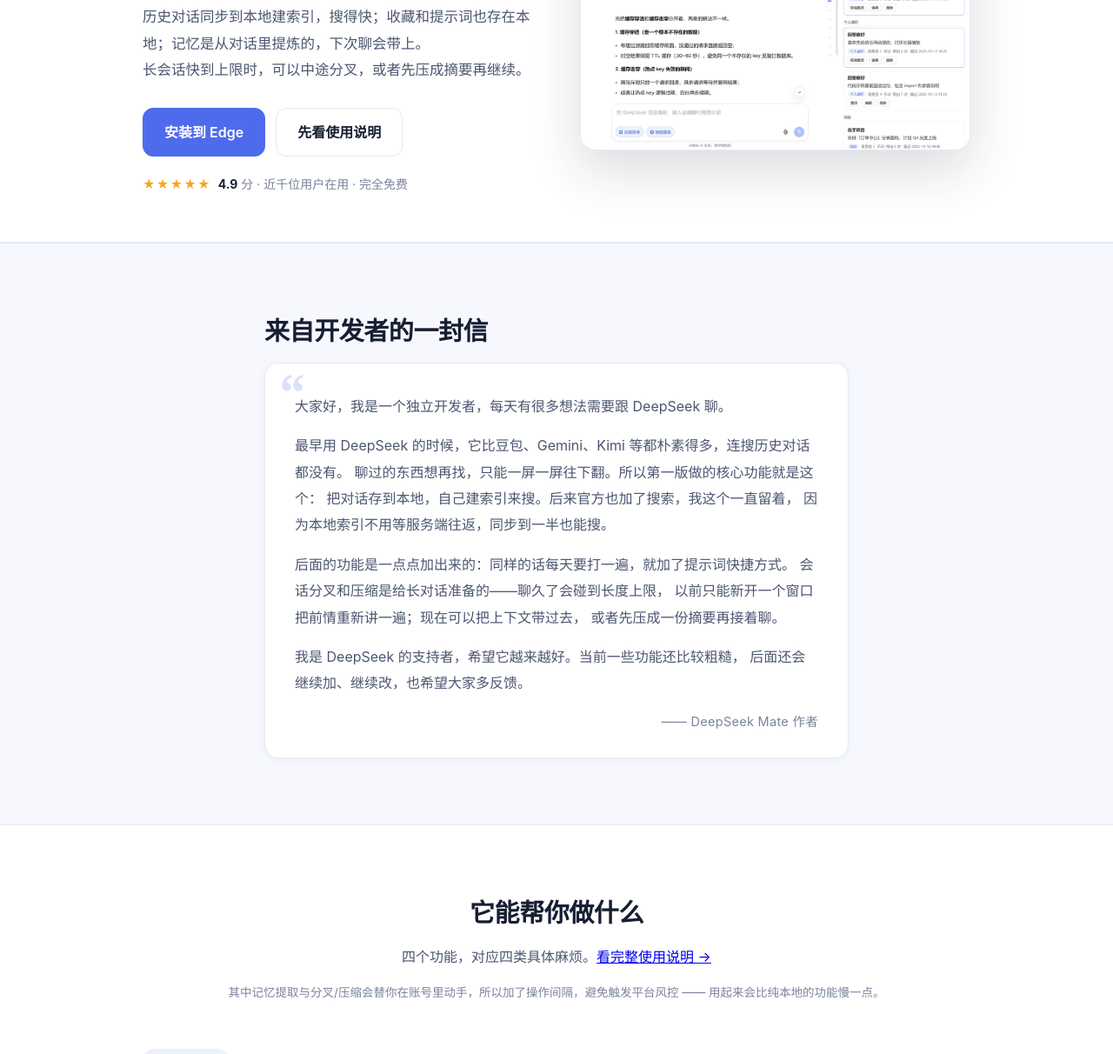
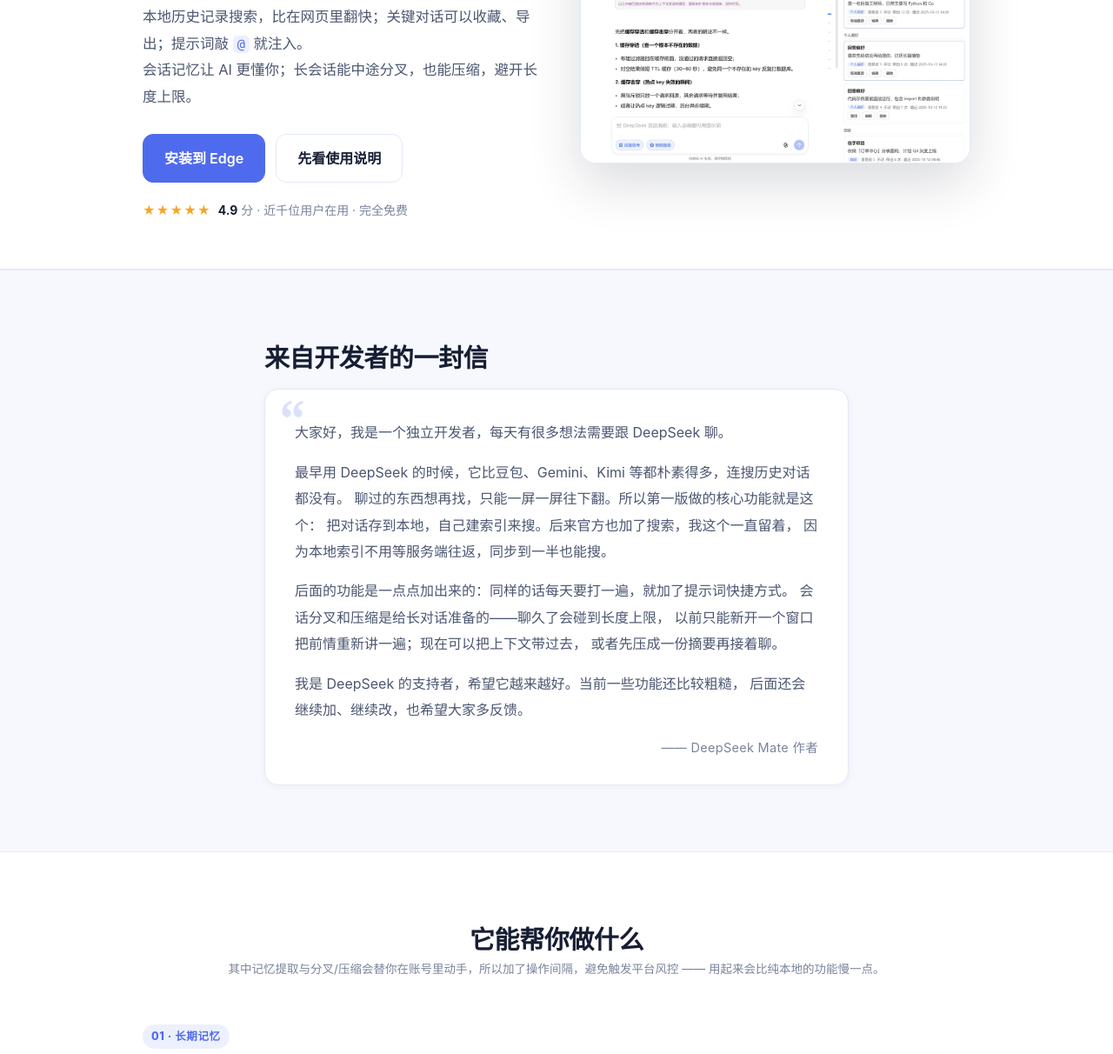
Before and after one commit to Smithermin/deepseek-mate, a plain HTML site: page index.html in a window 1280 px wide. Shown: the part 290-1502 px from the top of the page at 87% size. Drawn offline with Linux system fonts and the light colour scheme.

Commit message:
站点：按用户给定文案改宣传语，去掉功能区的多余副标题
- Hero 副标题改为用户口径（本地搜索更快 / 收藏导出 / 提示词注入 / 记忆让 AI 更懂你 / 长会话分叉与压缩避开长度上限）
- 去掉「四个功能，对应四类具体麻烦。看完整使用说明 →」（导航里已有使用说明）
- 保留「写账号功能有操作间隔」这行说明，位置微调
- og:description 同步

```diff
--- a/index.html
+++ b/index.html
@@ -6,7 +6,7 @@
 <title>DeepSeek Mate — 搜索、收藏、记忆都在本地</title>
 <meta name="description" content="DeepSeek Mate 是 DeepSeek 网页版的增强扩展：长期记忆、会话分叉与压缩、本地全文搜索、提示词库。数据全部保存在本机。">
 <meta property="og:title" content="DeepSeek Mate — DeepSeek 网页版增强扩展">
-<meta property="og:description" content="历史对话在本地建索引可全文搜索；收藏与提示词也存在本地；记忆从对话里提炼、下次带上；长会话可以中途分叉或压成摘要。我没有服务器。">
+<meta property="og:description" content="本地历史记录搜索、关键对话收藏与导出、提示词一键注入；会话记忆让 AI 更懂你；长会话可中途分叉，也可压缩避开长度上限。数据存在本地。">
 <meta property="og:image" content="assets/shots/hero.webp">
 <link rel="icon" type="image/svg+xml" href="assets/logo.svg">
 <link rel="stylesheet" href="style.css">
@@ -51,8 +51,8 @@
         <p class="eyebrow">DeepSeek 网页版 · 浏览器扩展</p>
         <h1>搜索、收藏、记忆，<br class="br-desktop">都存在本地</h1>
         <p class="hero-sub">
-          历史对话同步到本地建索引，搜得快；收藏和提示词也存在本地；记忆是从对话里提炼的，下次聊会带上。<br>
-          长会话快到上限时，可以中途分叉，或者先压成摘要再继续。
+          本地历史记录搜索，比在网页里翻快；关键对话可以收藏、导出；提示词敲 <code>@</code> 就注入。<br>
+          会话记忆让 AI 更懂你；长会话能中途分叉，也能压缩，避开长度上限。
         </p>
         <div class="hero-actions">
           <a class="btn btn--primary btn--lg"
@@ -106,8 +106,7 @@
   <section id="features" class="section">
     <div class="wrap">
       <h2 class="section-title center">它能帮你做什么</h2>
-      <p class="section-sub center">四个功能，对应四类具体麻烦。<a href="guide.html">看完整使用说明 →</a></p>
-      <p class="section-sub center muted" style="margin-top:-26px">
+      <p class="section-sub center muted" style="margin-top:-14px">
         其中记忆提取与分叉/压缩会替你在账号里动手，所以加了操作间隔，避免触发平台风控 ——
         用起来会比纯本地的功能慢一点。
       </p>
```
